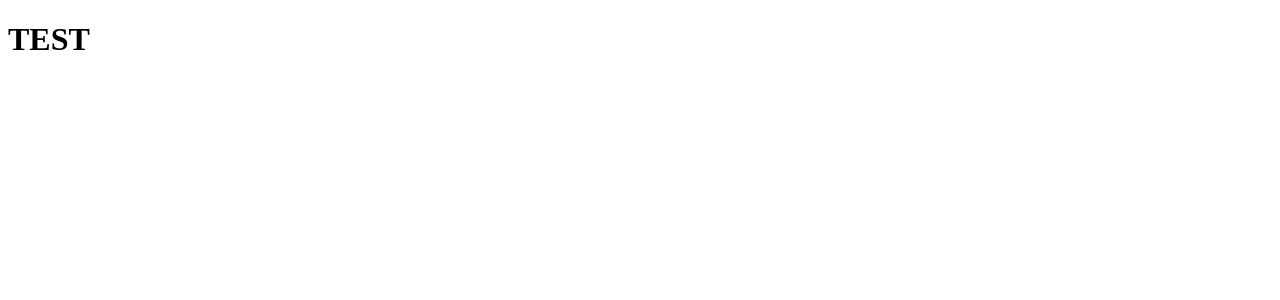
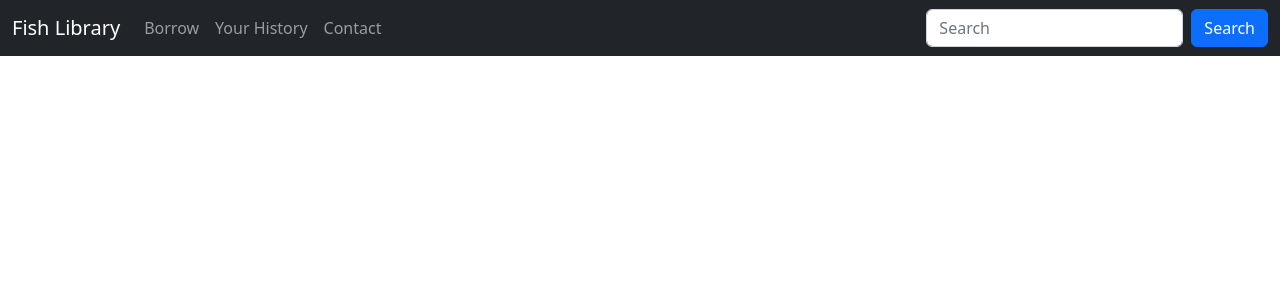
Before and after one commit to arix2000/LibraryWebApplication, a React (Create React App) app: page / in a window 1280 px wide. Shown: the top 300 px of the page. Built offline with nearby package versions, Linux system fonts and the light colour scheme.

Commit message:
add searchbar

```diff
--- a/src/App.js
+++ b/src/App.js
@@ -1,6 +1,10 @@
+import SearchBar from "./components/BookSearch/SearchBar";
+import 'bootstrap/dist/css/bootstrap.min.css';
 
 function App() {
-    return <h1>TEST</h1>
+    return (
+        <SearchBar/>
+        )
 }
 
 export default App;
--- /dev/null
+++ b/src/components/BookSearch/SearchBar.js
@@ -0,0 +1,38 @@
+import Button from 'react-bootstrap/Button';
+import Container from 'react-bootstrap/Container';
+import Form from 'react-bootstrap/Form';
+import Nav from 'react-bootstrap/Nav';
+import Navbar from 'react-bootstrap/Navbar';
+
+function SearchBar() {
+  return (
+    <Navbar bg="dark" variant="dark" expand="lg" sticky="top">
+      <Container fluid>
+        <Navbar.Brand href="#">Fish Library</Navbar.Brand>
+        <Navbar.Toggle aria-controls="navbarScroll" />
+        <Navbar.Collapse id="navbarScroll">
+          <Nav
+            defaultActiveKey="/home"
+            className="me-auto my-2 my-lg-0"
+            style={{ maxHeight: '100px' }}
+            navbarScroll
+          >
+            <Nav.Link href="#action1">Borrow</Nav.Link>
+            <Nav.Link href="#action2">Your History</Nav.Link>
+            <Nav.Link href="#">Contact</Nav.Link>
+          </Nav>
+          <Form className="d-flex">
+            <Form.Control
+              type="search"
+              placeholder="Search"
+              className="me-2 "
+              aria-label="Search"
+            />
+            <Button>Search</Button>
+          </Form>
+        </Navbar.Collapse>
+      </Container>
+    </Navbar>
+  );
+}
+export default SearchBar;
```
Also changed, not shown: src/components/BookSearch/BookList.js (added).
